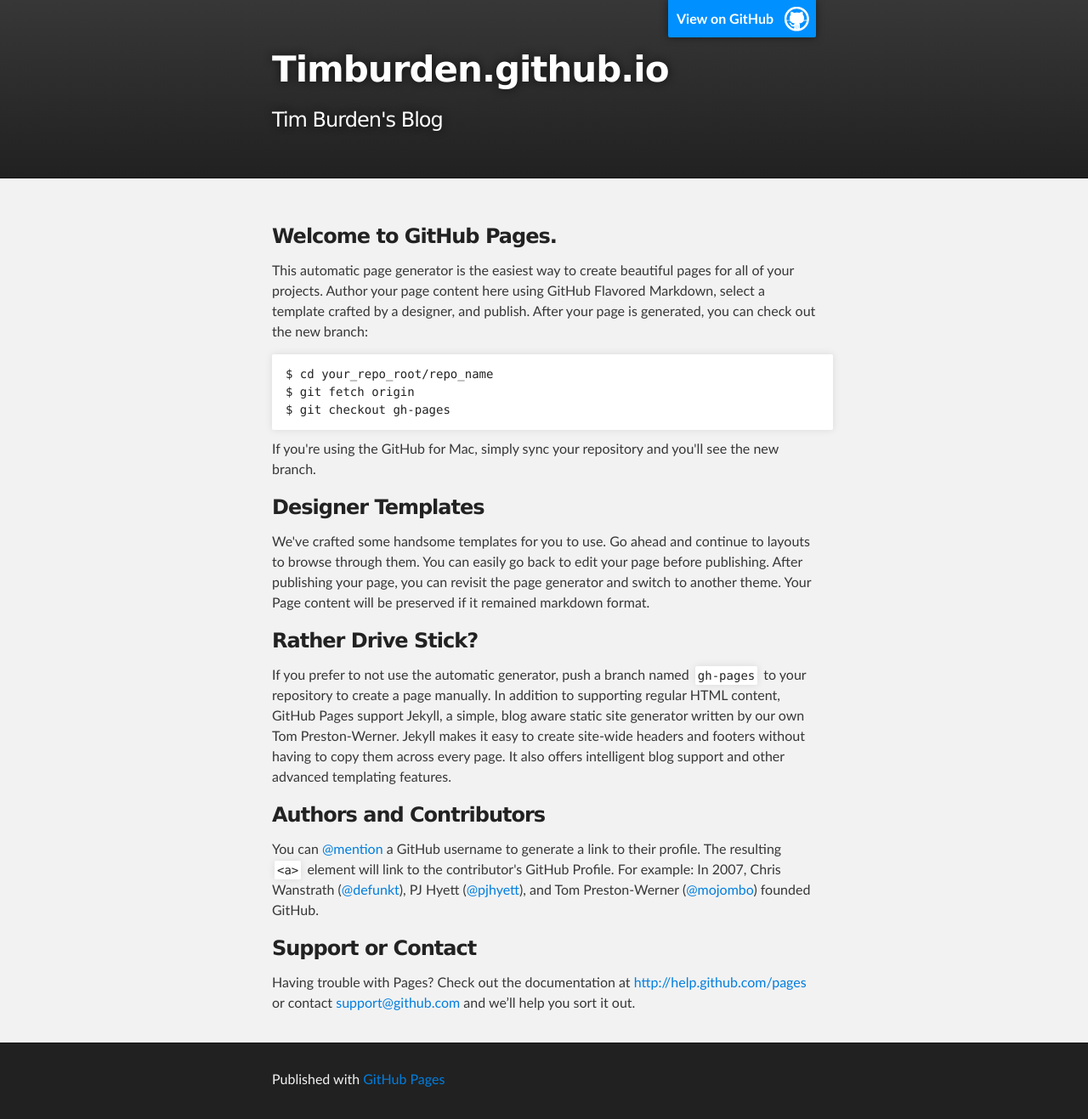
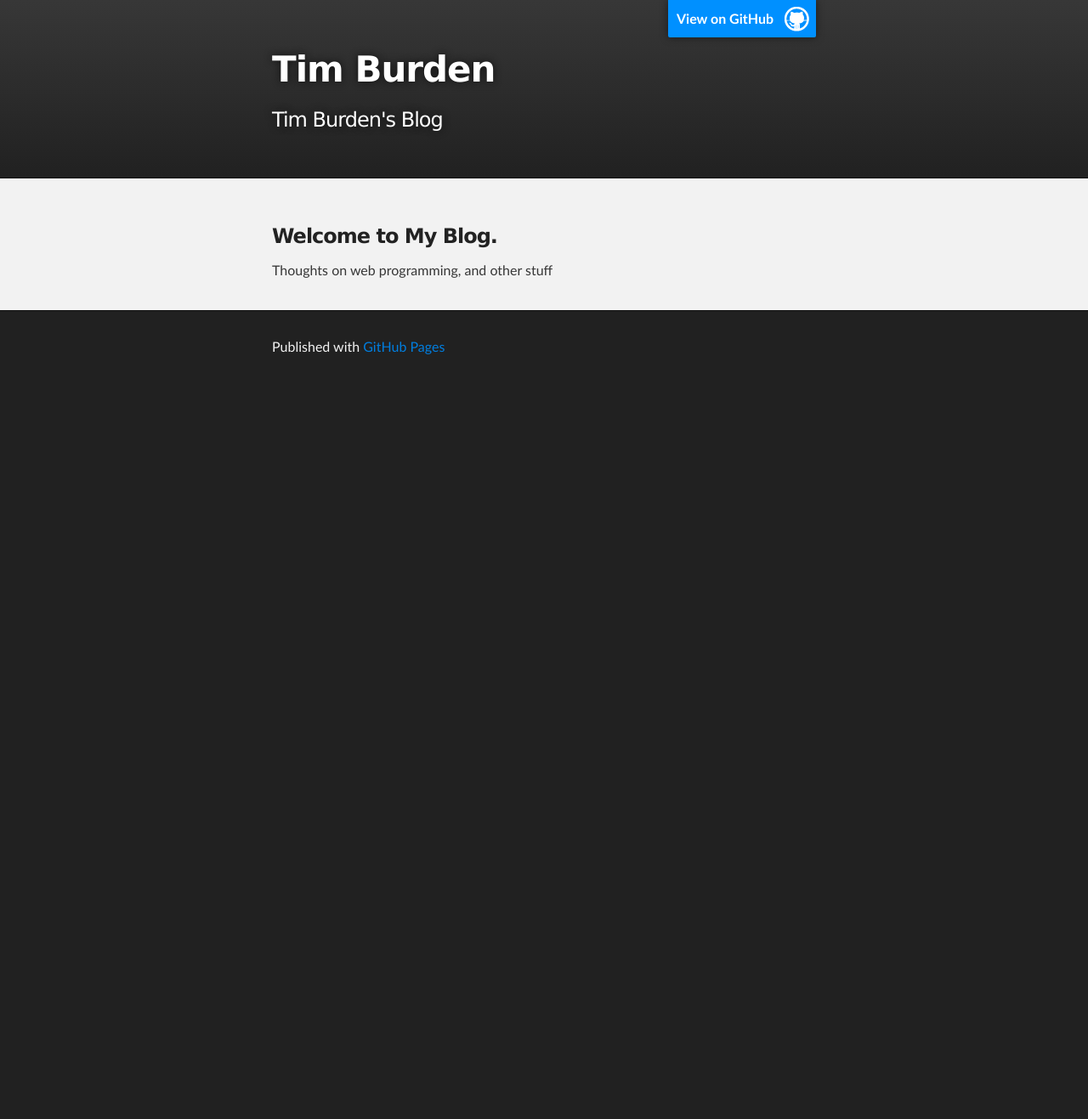
Before and after one commit to timburden/timburden.github.io, a plain HTML site: page index.html in a window 1280 px wide. Shown: the whole page at 85% size. After the commit the page ends 800 px from the top, so only its background shows below. Drawn offline with Linux system fonts and the light colour scheme.

Commit message:
Replace master branch with page content via GitHub

```diff
--- a/index.html
+++ b/index.html
@@ -4,11 +4,11 @@
   <head>
     <meta charset='utf-8' />
     <meta http-equiv="X-UA-Compatible" content="chrome=1" />
-    <meta name="description" content="Timburden.github.io : Tim Burden's Blog" />
+    <meta name="description" content="Tim Burden : Tim Burden's Blog" />
 
     <link rel="stylesheet" type="text/css" media="screen" href="stylesheets/stylesheet.css">
 
-    <title>Timburden.github.io</title>
+    <title>Tim Burden</title>
   </head>
 
   <body>
@@ -18,7 +18,7 @@
         <header class="inner">
           <a id="forkme_banner" href="https://github.com/timburden">View on GitHub</a>
 
-          <h1 id="project_title">Timburden.github.io</h1>
+          <h1 id="project_title">Tim Burden</h1>
           <h2 id="project_tagline">Tim Burden's Blog</h2>
 
         </header>
@@ -28,36 +28,9 @@
     <div id="main_content_wrap" class="outer">
       <section id="main_content" class="inner">
         <h3>
-<a name="welcome-to-github-pages" class="anchor" href="#welcome-to-github-pages"><span class="octicon octicon-link"></span></a>Welcome to GitHub Pages.</h3>
+<a name="welcome-to-my-blog" class="anchor" href="#welcome-to-my-blog"><span class="octicon octicon-link"></span></a>Welcome to My Blog.</h3>
 
-<p>This automatic page generator is the easiest way to create beautiful pages for all of your projects. Author your page content here using GitHub Flavored Markdown, select a template crafted by a designer, and publish. After your page is generated, you can check out the new branch:</p>
-
-<pre><code>$ cd your_repo_root/repo_name
-$ git fetch origin
-$ git checkout gh-pages
-</code></pre>
-
-<p>If you're using the GitHub for Mac, simply sync your repository and you'll see the new branch.</p>
-
-<h3>
-<a name="designer-templates" class="anchor" href="#designer-templates"><span class="octicon octicon-link"></span></a>Designer Templates</h3>
-
-<p>We've crafted some handsome templates for you to use. Go ahead and continue to layouts to browse through them. You can easily go back to edit your page before publishing. After publishing your page, you can revisit the page generator and switch to another theme. Your Page content will be preserved if it remained markdown format.</p>
-
-<h3>
-<a name="rather-drive-stick" class="anchor" href="#rather-drive-stick"><span class="octicon octicon-link"></span></a>Rather Drive Stick?</h3>
-
-<p>If you prefer to not use the automatic generator, push a branch named <code>gh-pages</code> to your repository to create a page manually. In addition to supporting regular HTML content, GitHub Pages support Jekyll, a simple, blog aware static site generator written by our own Tom Preston-Werner. Jekyll makes it easy to create site-wide headers and footers without having to copy them across every page. It also offers intelligent blog support and other advanced templating features.</p>
-
-<h3>
-<a name="authors-and-contributors" class="anchor" href="#authors-and-contributors"><span class="octicon octicon-link"></span></a>Authors and Contributors</h3>
-
-<p>You can <a href="https://github.com/blog/821" class="user-mention">@mention</a> a GitHub username to generate a link to their profile. The resulting <code>&lt;a&gt;</code> element will link to the contributor's GitHub Profile. For example: In 2007, Chris Wanstrath (<a href="https://github.com/defunkt" class="user-mention">@defunkt</a>), PJ Hyett (<a href="https://github.com/pjhyett" class="user-mention">@pjhyett</a>), and Tom Preston-Werner (<a href="https://github.com/mojombo" class="user-mention">@mojombo</a>) founded GitHub.</p>
-
-<h3>
-<a name="support-or-contact" class="anchor" href="#support-or-contact"><span class="octicon octicon-link"></span></a>Support or Contact</h3>
-
-<p>Having trouble with Pages? Check out the documentation at <a href="http://help.github.com/pages">http://help.github.com/pages</a> or contact <a href="mailto:support@github.com">support@github.com</a> and we’ll help you sort it out.</p>
+<p>Thoughts on web programming, and other stuff</p>
       </section>
     </div>
 
```
Also changed, not shown: params.json (+1 -1 lines).
